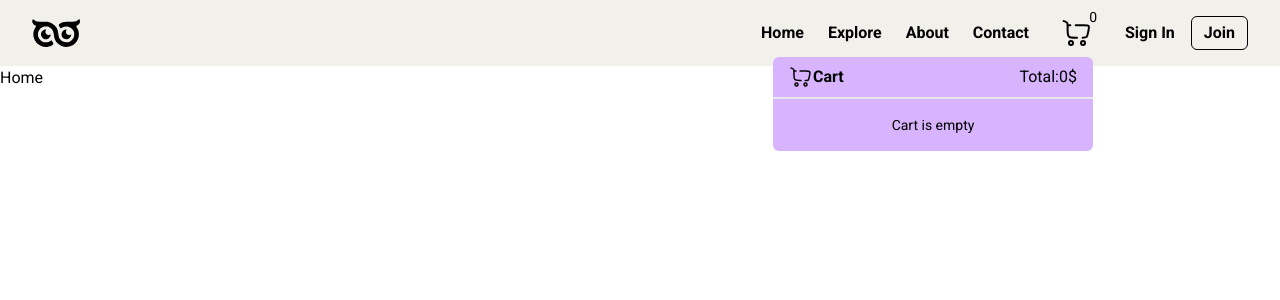
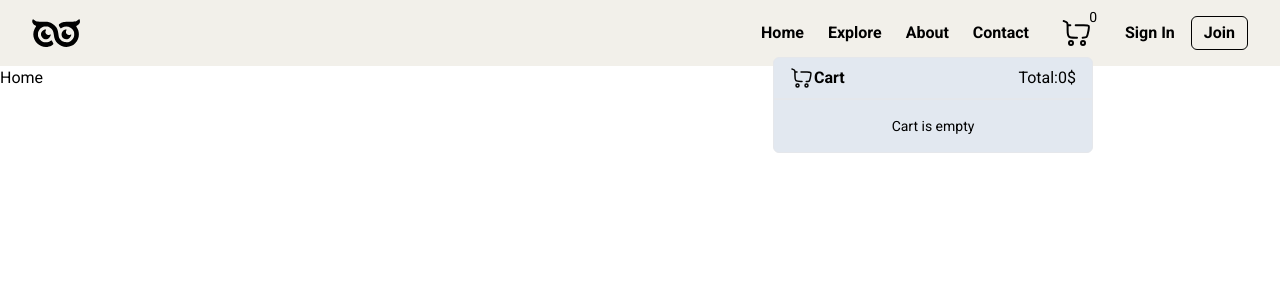
Before and after one commit to Mu-selim/OwlStore-Frontend, a React (Vite) app: page / in a window 1280 px wide. Both pictures are taken after a click on the element 1077 px from the left and 33 px from the top of the page. Shown: the top 300 px of the page. Built offline with nearby package versions, Linux system fonts and the light colour scheme.

Commit message:
cart bug fix

```diff
--- a/src/components/navCart.jsx
+++ b/src/components/navCart.jsx
@@ -16,7 +16,7 @@ export const NavCart = ({ cart }) => {
         {cart.items.length}
       </span>
       {showCart && (
-        <div className="absolute top-10 right-0 w-80 rounded-md bg-purple-300 z-40">
+        <div className="absolute top-10 -right-40 sm:right-0 w-80 rounded-md bg-slate-200 border">
           <div className="w-full px-4 py-2 border-b-2 flex items-center justify-between">
             <div className="flex items-center">
               <div className="w-6">
@@ -31,7 +31,7 @@ export const NavCart = ({ cart }) => {
           </div>
           {cart.items.length > 0 ? (
             <>
-              <ul className="w-full px-4 py-2 border-b-2 max-h-40"></ul>
+              <ul className="w-full px-4 py-2 border-b-2 max-h-40 overflow-y-auto"></ul>
               <div className="w-full p-4 flex">
                 <Link
                   to="/checkout"
```
